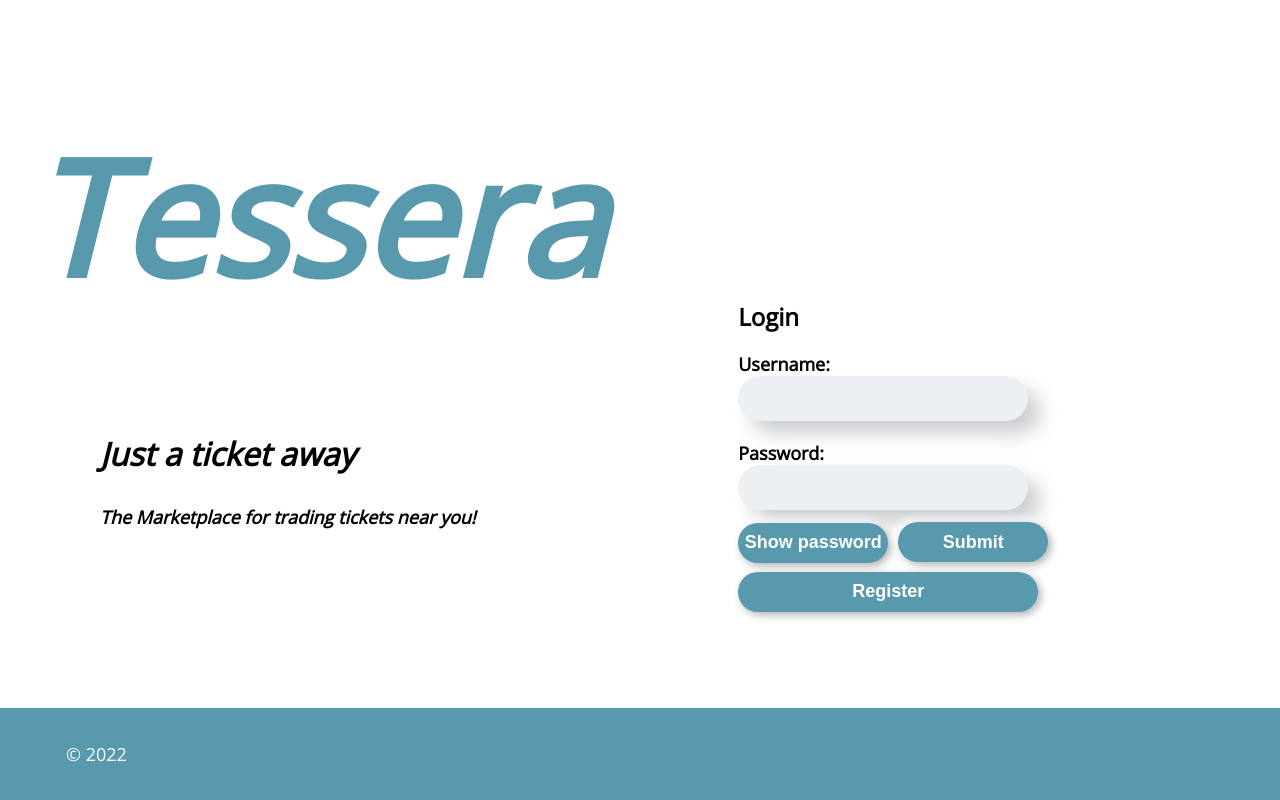
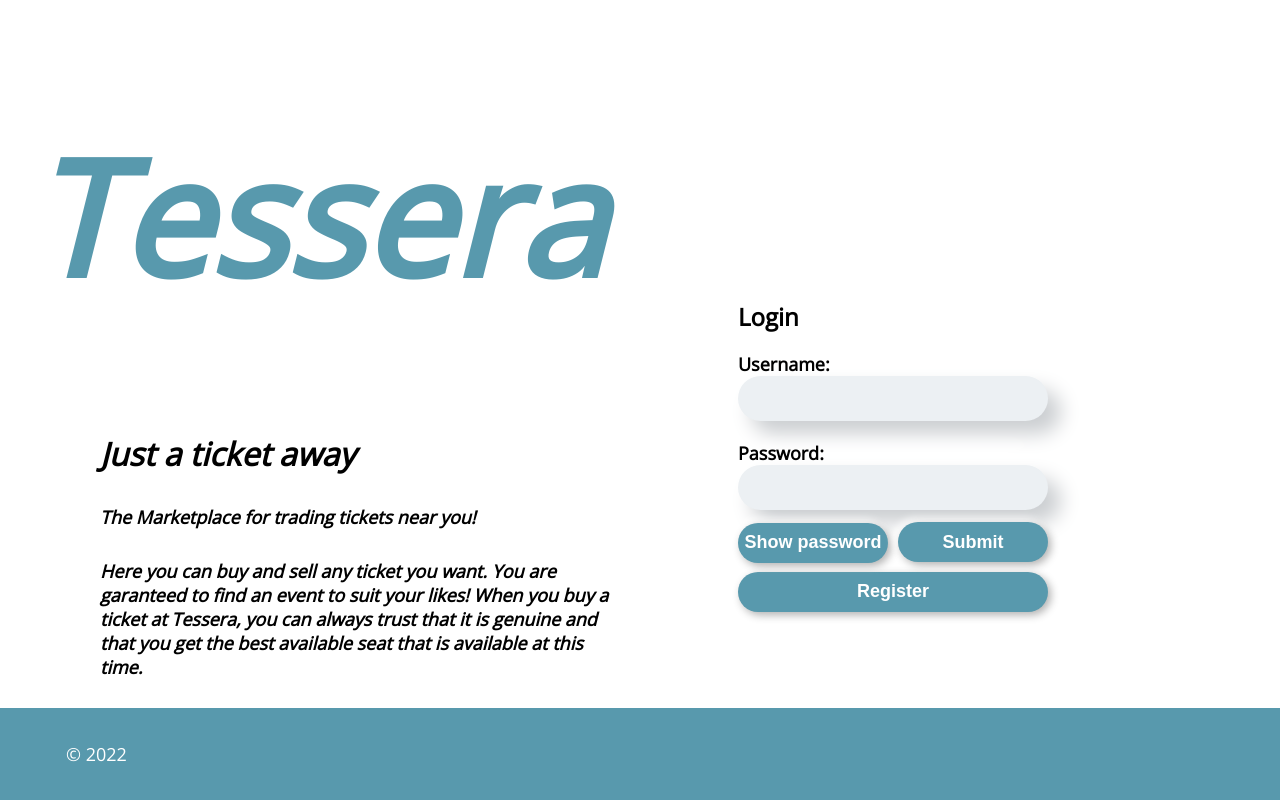
Before and after one commit to Alexanderbrandhaug/tesseraWebapp, a React (Create React App) app in the folder frontend/tessera-webapp/: page /feed/1 in a window 1280 px wide. Built offline with nearby package versions, Linux system fonts and the light colour scheme; no server answers; a web font is replaced by a local one.

Commit message:
Smallfixes before demo

```diff
--- a/frontend/tessera-webapp/src/Pages/logInPage.tsx
+++ b/frontend/tessera-webapp/src/Pages/logInPage.tsx
@@ -19,6 +19,7 @@ export default function LogInPage(props: LogInPageProps) {
           <div className="infoBox">
             <h2 className="loginText">Just a ticket away</h2>
             <h5 className="loginText2">The Marketplace for trading tickets near you!</h5>
+            <h5 className="loginText2">Here you can buy and sell any ticket you want. You are garanteed to find an event to suit your likes! When you buy a ticket at Tessera, you can always trust that it is genuine and that you get the best available seat that is available at this time. </h5>
           </div>
         </div>
 
--- a/frontend/tessera-webapp/src/index.css
+++ b/frontend/tessera-webapp/src/index.css
@@ -74,7 +74,7 @@ code {
     font-size: large;
     font-weight: bold;
     display: flex;
-    width: 250px;
+    width: 270px;
     flex-direction: column-reverse;
     display: flex;
     height: 5px;
@@ -153,7 +153,7 @@ code {
 }
 
 .userName {
-    width: 250px;
+    width: 270px;
     font-size: large;
     font-weight: bold;
     height: 5px;
@@ -234,7 +234,7 @@ code {
     box-shadow: 3px 3px 8px #b1b1b1, -3px -3px 8px #ffffff;
     transition: 0.5s;
     font-weight: 700;
-    width: 300px;
+    width: 310px;
     margin-top: 5%;
     height: 40px;
 }
```
